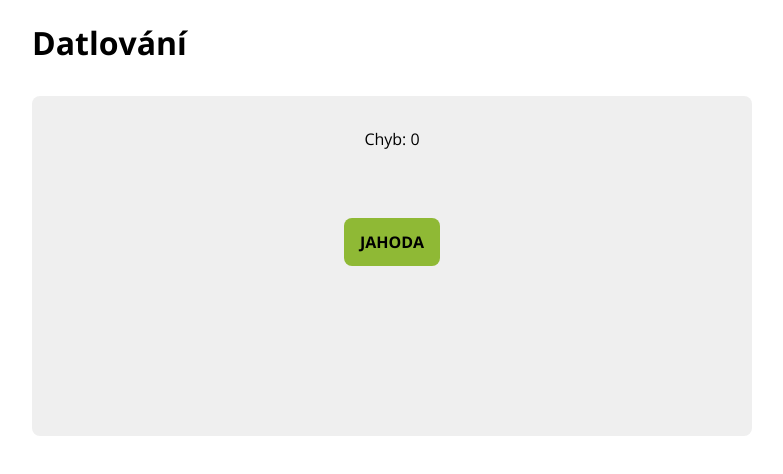
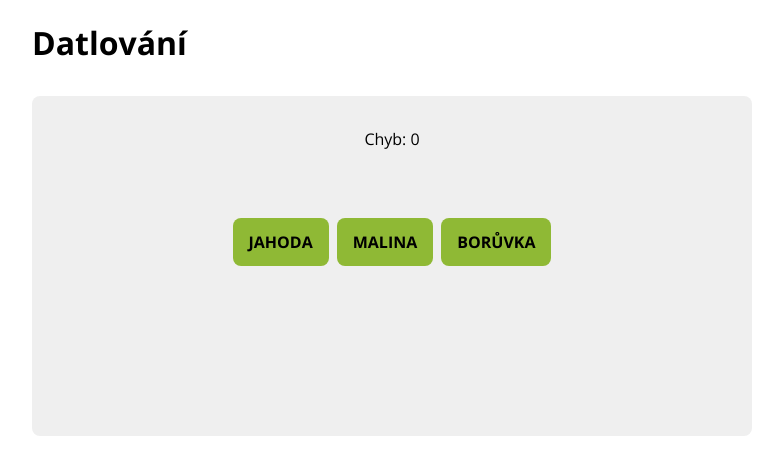
Before and after one commit to KseniaPon/datluj_typescript, a React (Vite) app: page / in a window 1280 px wide. Shown: the top 474 px of the page, without its empty margins (248-1031 px from the left). Built offline with nearby package versions, Linux system fonts and the light colour scheme.

Commit message:
active word, shift and push the next word

```diff
--- a/src/components/Stage/index.tsx
+++ b/src/components/Stage/index.tsx
@@ -8,29 +8,40 @@ import './style.css';
 const generateWord = (size: number) => {
   const sizeIndex = size === undefined
     ? Math.floor(Math.random() * wordList.length)
-    : size - 3;
+    : size - 3
 
   if (sizeIndex < 0 || sizeIndex >= wordList.length) {
-    //throw new Error("size is negative")
-    return '';
+   //throw new Error("size is negative")
+   // return null;
+   return ''
   }
 
-  const words = wordList[sizeIndex];
-  const wordIndex = Math.floor(Math.random() * words.length);
-  return words[wordIndex];
+  const words = wordList[sizeIndex]
+  const wordIndex = Math.floor(Math.random() * words.length)
+  return words[wordIndex]
 };
 
 const Stage = () => {
-  const [words, setWords] = useState<string[]>(['jahoda']);
+  const [words, setWords] = useState<string[]>(['jahoda', 'malina', 'borůvka'])
+
   const handleFinish = () => {
-    setWords([generateWord(6)])
+    const a  = [...words]
+    a.shift()
+    a.push(generateWord(6))
+    setWords(a)
   }
 
   return (
     <div className="stage">
       <div className="stage__mistakes">Chyb: 0</div>
       <div className="stage__words">
-        {words.map((word) => <Wordbox word={word} key={word} onFinish={handleFinish}/>)}
+        {words.map((word, index) =>
+        <Wordbox
+        word={word}
+        key={word}
+        onFinish={handleFinish}
+        active={index === 0}
+        />)}
       </div>
     </div>
   );
--- a/src/components/Wordbox/index.tsx
+++ b/src/components/Wordbox/index.tsx
@@ -4,11 +4,12 @@ import './style.css';
 interface IWordboxProp {
   word: string;
   onFinish: () => void;
+  active: boolean;
 }
 
-const Wordbox : React.FC<IWordboxProp> = ({ word, onFinish }) => {
+const Wordbox : React.FC<IWordboxProp> = ({ word, onFinish, active }) => {
   const [lettersLeft, setLetterLeft] = useState<string>(word);
-  const [mistake, setMistake] = useState<boolean>(false)
+  const [mistake, setMistake] = useState<boolean>(false);
 
   const handleKeyUp = (e: KeyboardEvent) => {
     if (e.key === lettersLeft[0]) {
@@ -22,11 +23,13 @@ const Wordbox : React.FC<IWordboxProp> = ({ word, onFinish }) => {
     }
   }
   useEffect(() => {
-    window.addEventListener('keyup', handleKeyUp)
-    return () => {
-      window.removeEventListener('keyup', handleKeyUp)
+    if (active) {
+          window.addEventListener('keyup', handleKeyUp)
+          return () => {
+            window.removeEventListener('keyup', handleKeyUp)
+          }
     }
-  }, [lettersLeft])
+  }, [lettersLeft, active])
 
   return (
     <div className={mistake ? "wordbox wordbox--mistake" : "wordbox"}>{lettersLeft}</div>
```
